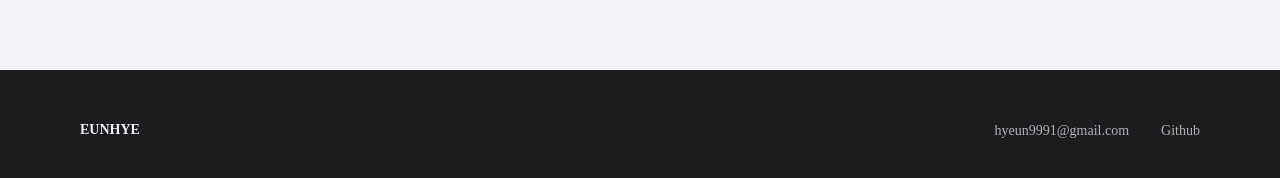
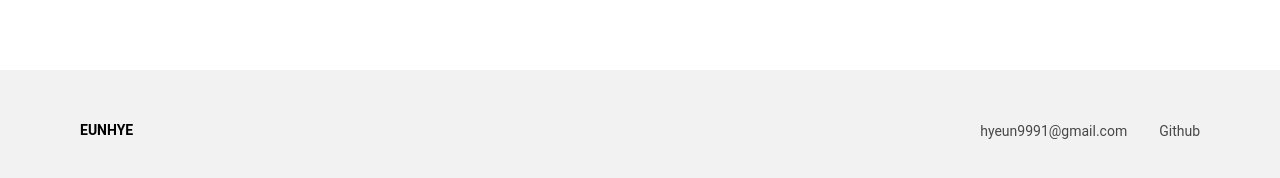
Before and after one commit to Hyeun9991/youtube-01, a React (Create React App) app in the folder client/: page / in a window 1280 px wide. Shown: the part 880-1058 px from the top of the page. Built offline with nearby package versions, Linux system fonts and the light colour scheme; no server answers.

Commit message:
Subscribe UI 생성

```diff
--- a/client/src/components/Layout/Footer/Footer.js
+++ b/client/src/components/Layout/Footer/Footer.js
@@ -27,7 +27,7 @@ function Footer() {
 }
 
 const FooterWrapper = styled.div`
-  background-color: #1c1c1e;
+  background-color: #f2f2f2;
   width: 100%;
   height: 120px;
 `;
@@ -45,7 +45,7 @@ const Logo = styled.h1`
   align-items: center;
 
   a {
-    color: #f2f2f7;
+    color: #000;
     text-decoration: none;
     text-transform: uppercase;
     font-size: 14px;
@@ -61,7 +61,7 @@ const Menu = styled.ul`
   }
 
   a {
-    color: #f2f2f7;
+    color: #000;
     text-decoration: none;
     font-size: 14px;
     opacity: 0.7;
--- a/client/src/components/Layout/Navbar/Navbar.js
+++ b/client/src/components/Layout/Navbar/Navbar.js
@@ -23,9 +23,7 @@ function Navbar() {
 }
 
 const Header = styled.nav`
-  /* background-color: #f2f2f79c; */
-  background-color: #f2f2f7;
-  /* backdrop-filter: blur(4px); */
+  background-color: #fff;
   height: 56px;
   position: fixed;
   top: 0;
--- a/client/src/components/views/VideoDetailPage/Sections/SideVideo.js
+++ b/client/src/components/views/VideoDetailPage/Sections/SideVideo.js
@@ -20,8 +20,8 @@ function SideVideo() {
     const seconds = Math.floor(video.duration - minutes * 60);
 
     return (
-      <Container key={video._id}>
-        <LeftSection>
+      <Container key={video._id} className='side-card'>
+        <LeftSection className='side-left-section'>
           <a href="">
             <Thumbnail
               src={`http://localhost:8080/${video.thumbnail}`}
--- /dev/null
+++ b/client/src/components/views/VideoDetailPage/Sections/Subscribe.js
@@ -0,0 +1,43 @@
+import axios from 'axios';
+import React, { useEffect } from 'react';
+import styled from 'styled-components';
+
+function Subscribe({ userTo }) {
+  // useEffect(() => {
+  //   let subscribeVariable = { userTo: userTo };
+
+  //   axios
+  //     .post('/api/subscribe/subscribeNumber', subscribeVariable)
+  //     .then((response) => {
+  //       if (response.data.success) {
+  //       } else {
+  //         alert('구독자 수 정보를 받아오지 못했습니다.');
+  //       }
+  //     });
+  // }, []);
+
+  return (
+    <div>
+      <SubscribeButton>0 구독</SubscribeButton>
+    </div>
+  );
+}
+
+const SubscribeButton = styled.button`
+  background-color: #000;
+  color: #fff;
+  border: none;
+  padding: 0 16px;
+  height: 36px;
+  font-size: 14px;
+  line-height: 36px;
+  border-radius: 18px;
+  text-transform: none;
+  font-size: 14px;
+  font-weight: 500;
+  line-height: 18px;
+  margin-left: 1.5rem;
+  cursor: pointer;
+`;
+
+export default Subscribe;
--- a/client/src/components/views/VideoDetailPage/VideoDetailPage.js
+++ b/client/src/components/views/VideoDetailPage/VideoDetailPage.js
@@ -3,6 +3,7 @@ import React, { useEffect, useState } from 'react';
 import { useParams } from 'react-router-dom';
 import styled from 'styled-components';
 import SideVideo from './Sections/SideVideo';
+import Subscribe from './Sections/Subscribe';
 
 function VideoDetailPage() {
   const videoId = useParams().videoId; // url에서 video id가져오기
@@ -26,7 +27,7 @@ function VideoDetailPage() {
   if (VideoDetail && VideoDetail.writer) {
     return (
       <Container>
-        <MainSection>
+        <MainSection className="main-section sections">
           <VideoScreen
             src={`http://localhost:8080/${VideoDetail.filePath}`}
             controls
@@ -38,13 +39,16 @@ function VideoDetailPage() {
             <UserImage src={VideoDetail.writer.image} alt="작성자 이미지" />
             <div>
               <UserName>{VideoDetail.writer.name}</UserName>
-              <VideoDescription>{VideoDetail.description}</VideoDescription>
+              <SubscribeNumber>구독자 0명</SubscribeNumber>
             </div>
+            <Subscribe userTo={VideoDetail.writer._id} />
           </UserInfo>
+
+          <VideoDescription>{VideoDetail.description}</VideoDescription>
 
           {/* Comments */}
         </MainSection>
-        <SideSection>
+        <SideSection className="side-section sections">
           <SideVideo />
         </SideSection>
       </Container>
@@ -59,6 +63,22 @@ const Container = styled.div`
   min-height: 100vh;
   display: flex;
   gap: 1.4rem;
+
+  @media (min-width: 481px) and (max-width: 1024px) {
+    flex-direction: column;
+    gap: 3rem;
+
+    .sections {
+      width: 100%;
+
+      .side-card {
+        .side-left-section {
+          width: auto;
+          height: 100%;
+        }
+      }
+    }
+  }
 `;
 const MainSection = styled.div`
   width: 70%;
@@ -81,13 +101,22 @@ const UserInfo = styled.div`
   align-items: center;
   margin-top: 0.5rem;
 `;
+const VideoDescription = styled.div`
+  background-color: #f2f2f2;
+  padding: 0.75rem;
+  display: flex;
+  align-items: center;
+  margin-top: 0.5rem;
+  border-radius: 0.75rem;
+  margin-top: 1rem;
+`;
 const UserName = styled.p`
   font-size: 16px;
   font-weight: 700;
 `;
-const VideoDescription = styled.p`
-  opacity: 0.5;
-  font-size: 14px;
+const SubscribeNumber = styled.p`
+  opacity: 0.7;
+  font-size: 12px;
 `;
 const UserImage = styled.img`
   width: 40px;
--- a/client/src/index.css
+++ b/client/src/index.css
@@ -5,6 +5,7 @@
 }
 
 body {
-  background-color: #f2f2f7;
-  color: #1c1c1e;
+  background-color: #fff;
+  color: #000;
+  font-family: 'Roboto', 'Arial', sans-serif;
 }
```
